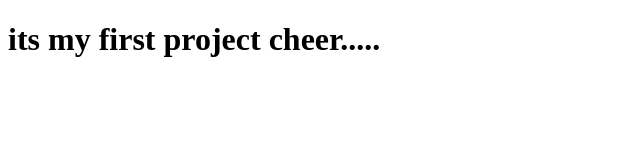
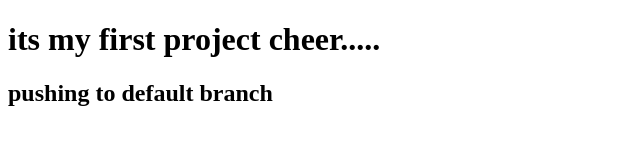
Before and after one commit to vinivinayak01/app1, a plain HTML site: page index.html in a window 1280 px wide. Shown: the whole page, without its empty margins (0-640 px from the left). Drawn offline with Linux system fonts and the light colour scheme.

Commit message:
added headingg 2

```diff
--- a/index.html
+++ b/index.html
@@ -8,5 +8,7 @@
 </head>
 <body>
     <h1>its my first project cheer.....</h1>
+
+<h2>pushing to default branch</h2>
 </body>
 </html>
```
